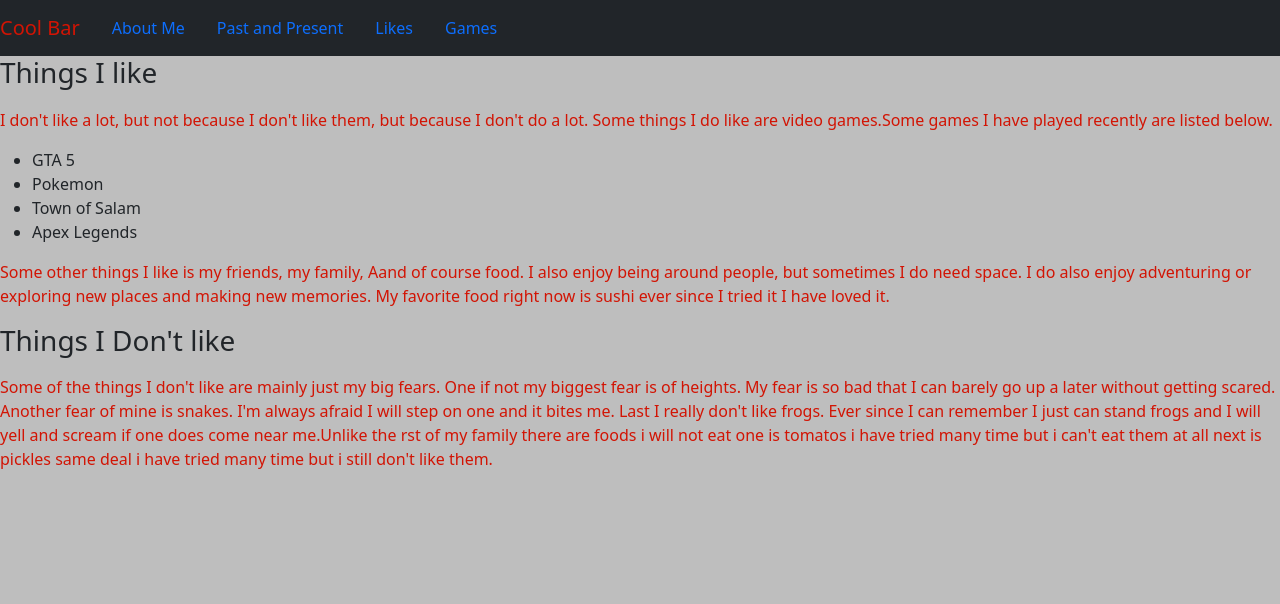
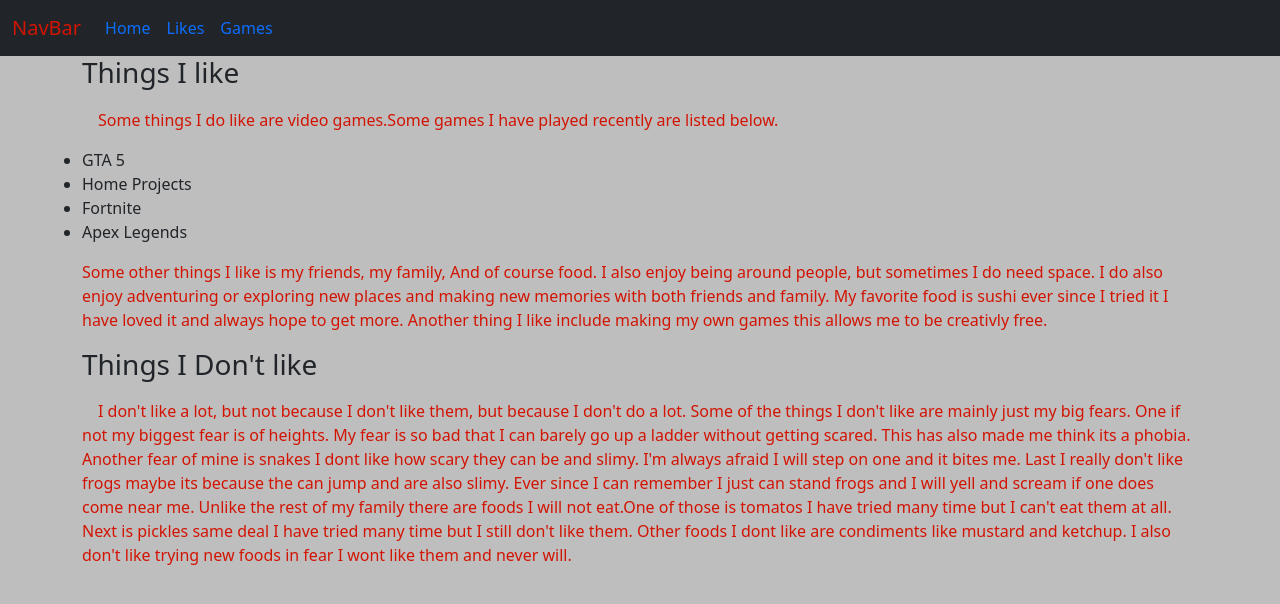
Before and after one commit to fccc-sd/bootstrap-Rogueiron, a plain HTML site: page Likes.html in a window 1280 px wide. Drawn offline with Linux system fonts and the light colour scheme.

Commit message:
made the page look better

```diff
--- a/Likes.html
+++ b/Likes.html
@@ -11,42 +11,45 @@
 </head>
 <body>
 <nav class ="navbar navbar-expand-lg navba-light bg-dark">
-	<a class="navbar-brand" href="#">Cool Bar</a>
-	<button class="navbar-toggler" type="button" data-toggle="collapse" data-target="#navbarToggleExternalContent" aria-controls="navbarToggleExternalContent" aria-expanded="false" aria-label="Toggle navigation">
+	<div class="container-fluid">
+    <a class="navbar-brand" href="#">NavBar</a>
+    <button class="navbar-toggler" type="button" data-bs-toggle="collapse" data-bs-target="#navbarColor02" aria-controls="navbarColor02" aria-expanded="false" aria-label="Toggle navigation">
     <span class="navbar-toggler-icon"></span>
 	</button>
-	<div class ="collapse navbar-collapse" id="navbarNavAltMarkup"
-	<div class="navbar-nav">
-      <a class="nav-item nav-link" href="index.html">About Me</a>
-      <a class="nav-item nav-link" href="Past-Present.html">Past and Present</a>
+	  <div class="collapse navbar-collapse" id="navbarColor02">
+      <ul class="navbar-nav me-auto">
+      <a class="nav-item nav-link" href="index.html">Home</a>
       <a class="nav-item nav-link" href="Likes.html">Likes</a>
 	  <a class="nav-item nav-link" href="Games.html">Games</a>
     </div>
   </div>
 </nav>
+<div class="container">
+		<div class = "row">
 	<h3> Things I like </h3>
 					<p>
-						I don't like a lot, but not because I don't like them, but because I don't do a lot.
-						Some things I do like are video games.Some games I have played recently are listed below.
+						&emsp;Some things I do like are video games.Some games I have played recently are listed below.
 					</p>
 						<ul>
 							<li> GTA 5 </li>
-							<li> Pokemon </li>
-							<li> Town of Salam </li>
+							<li> Home Projects </li>
+							<li> Fortnite </li>
 							<li> Apex Legends</li>
 						</ul>
 					<p>
-						Some other things I like is my friends, my family, Aand of course food. I also enjoy being around people, but
+						Some other things I like is my friends, my family, And of course food. I also enjoy being around people, but
 						sometimes I do need space. I do also enjoy adventuring or exploring new places and making new
-						memories. My favorite food right now is sushi ever since I tried it I have loved it.
+						memories with both friends and family. My favorite food is sushi ever since I tried it I have loved it and always hope to get more.
+						Another thing I like include making my own games this allows me to be creativly free.
 					</p>
 				<h3> Things I Don't like </h3>
-					<p> Some of the things I don't like are mainly just my big fears. One if not my biggest fear is of heights.
-						My fear is so bad that I can barely go up a later without getting scared. Another fear of mine is snakes.
-						I'm always afraid I will step on one and it bites me. Last I really don't like frogs. Ever since I can remember
-						I just can stand frogs and I will yell and scream if one does come near me.Unlike the rst of my family there are foods i will not eat
-						one is tomatos i have tried many time but i can't eat them at all next is pickles same deal i have tried many time
-						but i still don't like them.
+					<p> &emsp;I don't like a lot, but not because I don't like them, but because I don't do a lot.
+						Some of the things I don't like are mainly just my big fears. One if not my biggest fear is of heights.
+						My fear is so bad that I can barely go up a ladder without getting scared. This has also made me think its a phobia.
+						Another fear of mine is snakes I dont like how scary they can be and slimy. I'm always afraid I will step on one and it bites me.
+						Last I really don't like frogs maybe its because the can jump and are also slimy. Ever since I can remember I just can stand frogs and I will yell and scream if one does come near me.
+						Unlike the rest of my family there are foods I will not eat.One of those is tomatos I have tried many time but I can't eat them at all. Next is pickles same deal I have tried many time
+						but I still don't like them. Other foods I dont like are condiments like mustard and ketchup. I also don't like trying new foods in fear I wont like them and never will.
 
 					</p>
 	<script src="js/bootstrap.bundle.js"></script>
```
Also changed, not shown: Games.html (+13 -7 lines), Past-Present.html (deleted, +0 -43 lines), Test.html (deleted, +0 -27 lines), index.html (+24 -6 lines).
